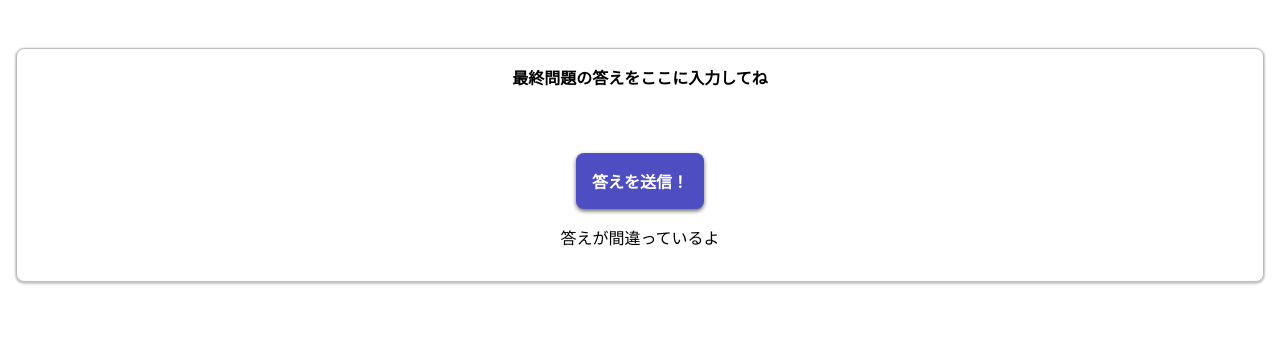
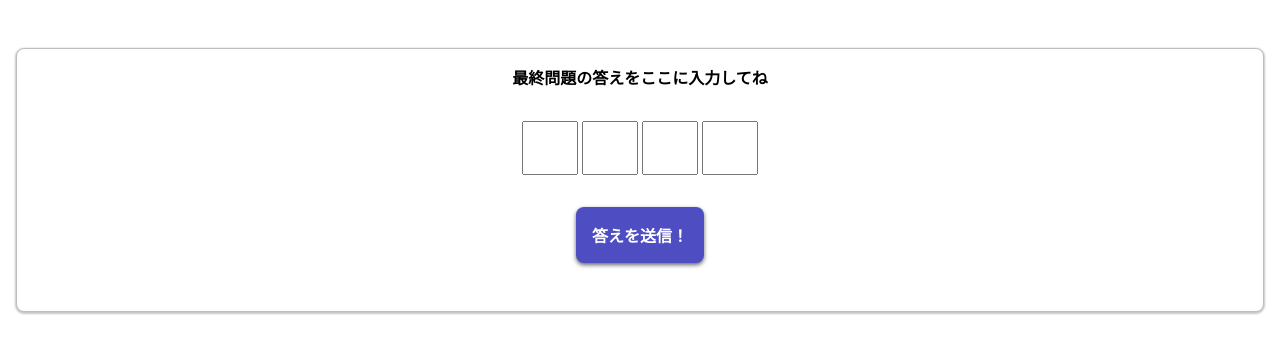
Before and after one commit to YukoKano/happy-birthday, a React (Create React App) app: page / in a window 1280 px wide. Shown: the top 354 px of the page. Built offline with nearby package versions, Linux system fonts and the light colour scheme.

Commit message:
動くように修正した

```diff
--- a/src/App.js
+++ b/src/App.js
@@ -6,13 +6,7 @@ import { Button } from './Button';
 export default function App() {
   const [numbers, setNumbers] = useState(Array(4));
   const [isCollected, setIsCollect] = useState(false);
-  const [isNumbersChanged, setIsNumbersChanged] = useState(false);
-
-  let text = "";
-
-  if (!isCollected && !isNumbersChanged) {
-    text = "答えが間違っているよ"; // わかんなくなった＞＜
-  }
+  const [text, setText] = useState("");
 
   if (isCollected) {
     return (
@@ -25,8 +19,8 @@ export default function App() {
     return (
       <div className='contents'>
         <label>最終問題の答えをここに入力してね</label>
-        <Boxes numbers={numbers} setNumbers={setNumbers} setIsNumbersChanged={setIsNumbersChanged} />
-        <Button inputNumbers={numbers} setIsCollect={setIsCollect} />
+        <Boxes numbers={numbers} setNumbers={setNumbers} setText={setText} />
+        <Button inputNumbers={numbers} setIsCollect={setIsCollect} setText={setText} />
         <p>{ text }</p>
       </div>
     );
--- a/src/Box.js
+++ b/src/Box.js
@@ -1,5 +1,5 @@
-export function Box({ onBoxChange }) {
+export function Box({ onBoxChange, myKey }) {
   return (
-    <input className="box" type="text" inputMode="numeric" maxLength="1" pattern='\d' onChange={onBoxChange} />
+    <input className="box" type="text" inputMode="numeric" maxLength="1" pattern='\d' onChange={onBoxChange} key={myKey} />
   );
 }
--- a/src/Boxes.js
+++ b/src/Boxes.js
@@ -1,23 +1,22 @@
 import { Box } from './Box';
 
-export function Boxes({ numbers, setNumbers, setIsNumbersChanged }) {
+export function Boxes({ numbers, setNumbers, setText }) {
 
   function handleClick(i, value) {
     const nextNumbers = [...numbers];
     nextNumbers[i] = value;
     setNumbers(nextNumbers);
-    setIsNumbersChanged(true);
+    setText("");
   }
 
-  const boxesArray = Array(4);
+  const boxesArray = [0, 1, 2, 3];
 
   return (
     <div className='boxes'>
-      {boxesArray.map((index) => {
-          return (
-            <Box value={numbers[index]} onBoxChange={(event) => handleClick(index, event.target.value)}/> // 動かなくなっちゃった＞＜
-          )
-        }
+      {boxesArray.map((myKey) => {
+        return (
+          <Box value={numbers[myKey]} onBoxChange={(event) => handleClick(myKey, event.target.value)} key={myKey.toString()}/> // keyを渡さないといけない？
+        )}
       )}
     </div>
   )
--- a/src/Button.js
+++ b/src/Button.js
@@ -1,11 +1,13 @@
 import { collectNumbers } from "./constants";
 
-export function Button({ inputNumbers, setIsFinished, setIsCollect }) {
+export function Button({ inputNumbers, setIsCollect, setText }) {
   function click() {
+    // console.log(inputNumbers);
     if (inputNumbers.toString() === collectNumbers.toString()) {
-      setIsFinished(true);
+      setIsCollect(true);
     } else {
       setIsCollect(false);
+      setText("答えが間違っているよ");
     }
   }
   return (
```
